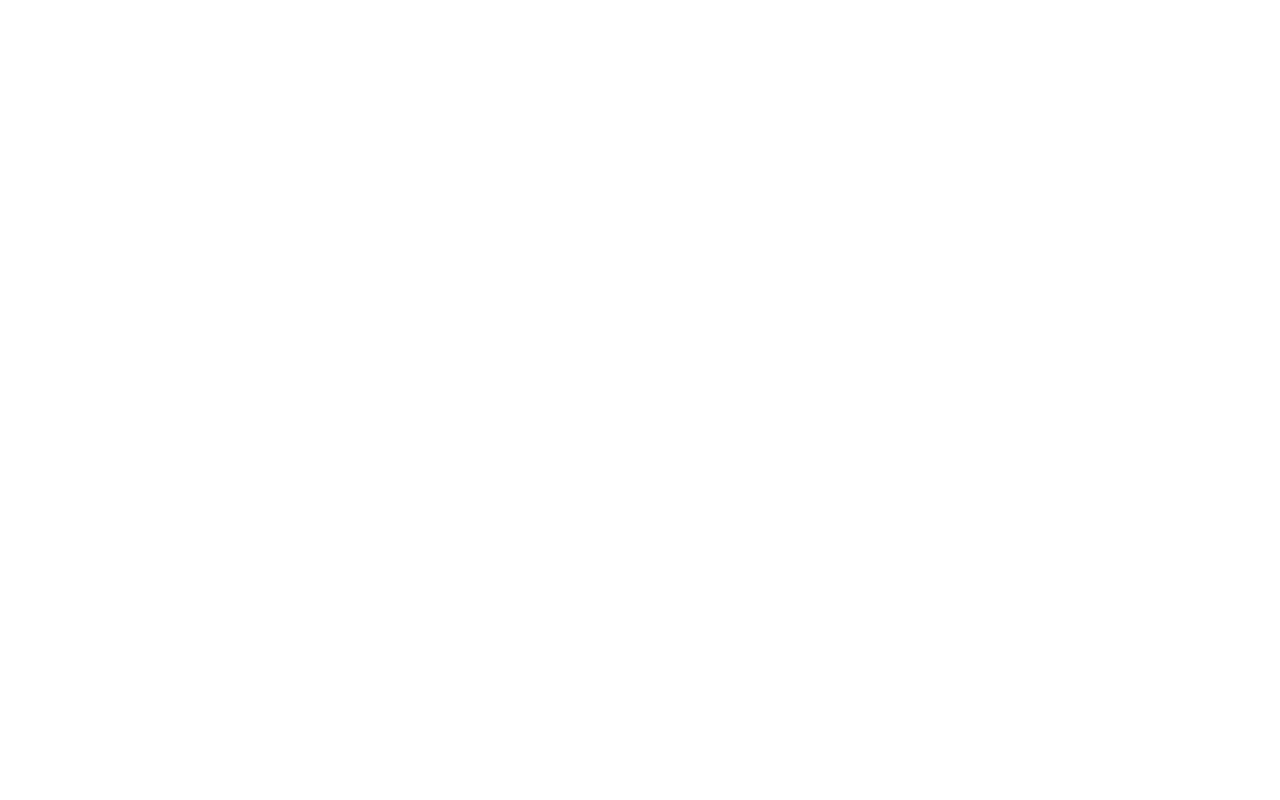
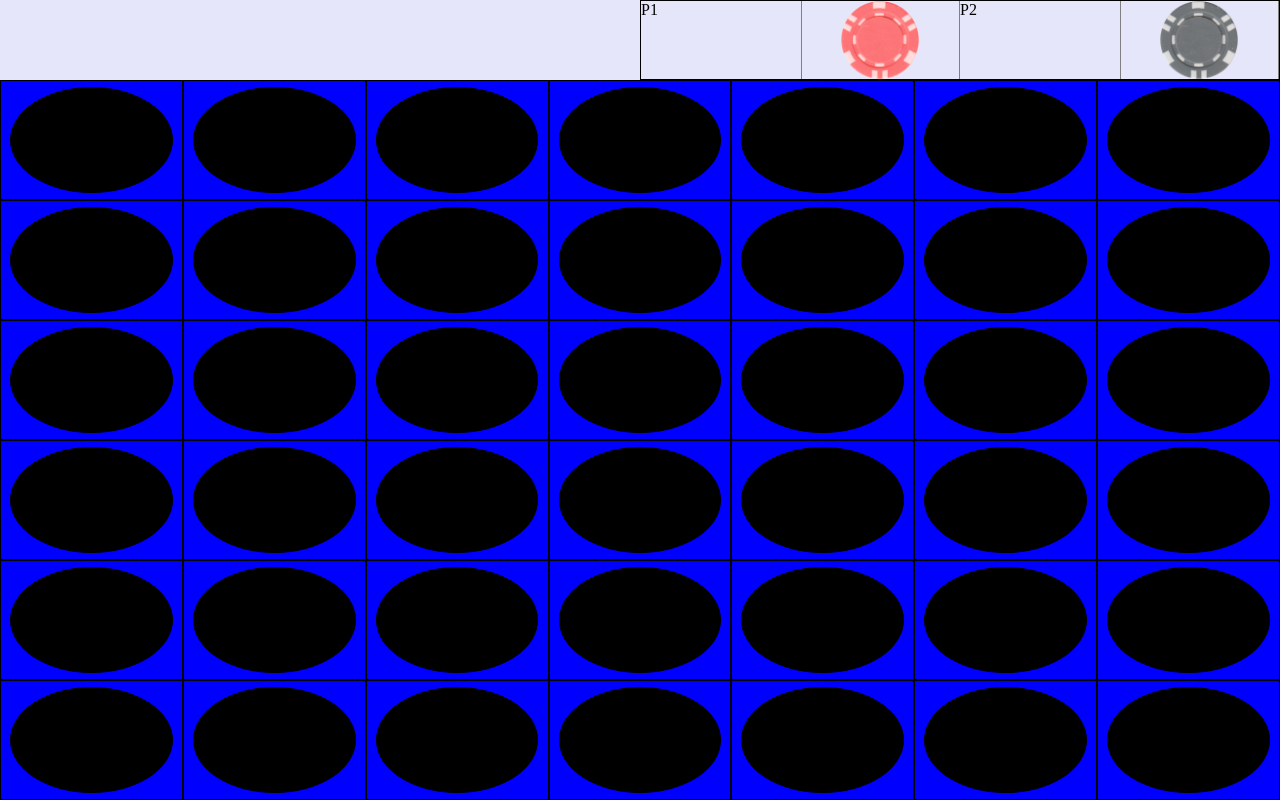
Before and after one commit to dpaschal-lf/connect4, a plain HTML site: page index.html in a window 1280 px wide. Drawn offline with nearby package versions, Linux system fonts and the light colour scheme.

Commit message:
player objects, styling, callbacks added player callbacks player objects and initial methods initial styling for game board and cells, as well as initial player objects player dom creation player toggling player display

```diff
--- a/chipcell.js
+++ b/chipcell.js
@@ -9,7 +9,9 @@ class ChipCell{
 			height: null,
 			width: null,
 			chipClass: 'chip',
-			cellClass: 'cell'
+			cellClass: 'cell',
+			getImageCallback: function(){},
+			clickCallback: function(){}
 		}
 		for(let key in defaults){
 			this[key] = options[key] !== undefined ? options[key] : defaults[key];
@@ -23,7 +25,7 @@ class ChipCell{
 				width: this.width
 			},
 			on:{
-				click: this.handleClick
+				click: this.handleClick.bind( this )
 			}
 		});
 		const chip = $("<div>",{
@@ -37,6 +39,11 @@ class ChipCell{
 		return cell;
 	}
 	handleClick(){
-		console.log('I got clicked', this);
+		console.log('CELL: I got clicked', event.currentTarget);
+		this.clickCallback( this );
+	}
+	mark(image){
+		$(this.domElements.chip).css('background-image', 'url('+image+')');
+		//this.domElements.chip.style.backgroundImage = 'url(images/bluechip.png)'
 	}
 }
--- a/connect4.js
+++ b/connect4.js
@@ -5,6 +5,8 @@
 class Connect4Game{
 	constructor(options){
 		this.gameCellArray = [];
+		this.playerArray = [];
+		this.currentPlayer = 0;
 		const defaults = {
 			gameArea : '',
 			playerArea : '',
@@ -13,7 +15,7 @@ class Connect4Game{
 			height: 6,
 			width: 7,
 			playerCount: 2,
-			playerTokens: ['images/bluechip.png','images/greenchip.png','images/cgreyhip.png','images/pinkchip.png']
+			playerTokens: ['images/bluechip.png','images/greenchip.png','images/greychip.png','images/pinkchip.png']
 		}
 		for(let key in defaults){
 			this[key] = options[key] || defaults[key];
@@ -27,6 +29,49 @@ class Connect4Game{
 		}
 		this.gameArea = $(this.gameArea);
 		this.playerArea = $(this.playerArea);
+
+		//TODO: modify this for dynamic player creation from landing page
+		this.addPlayer('P1', this.playerTokens.pop());
+		this.addPlayer('P2', this.playerTokens.pop());
+	}
+	addPlayer(name, token){
+		if(this.playerArray.length < this.playerCount){
+			const player = new Player(name, token);
+			const playerDom = player.render();
+			this.playerArea.append(playerDom);
+			this.playerArray.push(player);
+		}
+	}
+	getCurrentPlayerImage(){
+		const image = this.playerArray[this.currentPlayer].image;
+		return image;
+	}
+	cycleActivePlayer(){
+		if(++this.currentPlayer >= this.playerArray.length){
+			this.currentPlayer=0;
+		}
+		//es5 for loop
+		for( var i=0; i< this.playerArray.length; i++){
+			this.playerArray[i].makeInactive();
+		}
+		//es5.5 forEach with anon function
+		// this.playerArray.forEach( function( player){
+		// 	player.makeInactive();
+		// });
+		//es6 with fat arrow function
+		// this.playerArray.forEach( player => {
+		// 	player.makeInactive();
+		// })
+		this.playerArray[this.currentPlayer].makeActive();
+	}
+	getCurrentPlayer(){
+		return this.playerArray[this.currentPlayer];
+	}
+	handleCellClick( cell ){
+		console.log('GAME: a cell got clicked', cell);
+		var image = this.getCurrentPlayer().image;
+		cell.mark(image);
+		this.cycleActivePlayer();
 	}
 
 	render(){
@@ -43,7 +88,9 @@ class Connect4Game{
 					height: cellDimensions.height,
 					width: cellDimensions.width,
 					chipClass: this.chipClass,
-					cellClass: this.cellClass
+					cellClass: this.cellClass,
+					getImageCallback: this.getCurrentPlayerImage.bind(this),
+					clickCallback: this.handleCellClick.bind(this)
 				});
 				this.gameCellArray[row_index][col_index] = gameCell;
 				var chipCellDomElement = gameCell.render();
--- a/index.html
+++ b/index.html
@@ -12,11 +12,21 @@
 </head>
 <body>
 
-<header id="gameNav"></header>
+<header id="gameNav">
+	<aside id="playerInfo">
+<!-- 		<div class="playerDisplay active">
+			<div class="playerName">Dan</div>
+			<div class="playerImage"><img src="images/bluechip.png"></div>
+		</div>
+		<div class="playerDisplay">
+			<div class="playerName">Scott</div>
+			<div class="playerImage"><img src="images/pinkchip.png"></div>
+		</div> -->
+	</aside>
+</header>
 <section class="mainGame">
 	<main id="gameArea">
 	</main>
-	<aside id="playerInfo"></aside>
 </section>
 </body>
 </html>
--- a/main.js
+++ b/main.js
@@ -4,7 +4,6 @@ $(document).ready( initializeApp );
 
 let game = null;
 function initializeApp(){
-	debugger;
 	const configObject = {
 		gameArea : '#gameArea',
 		playerArea : document.getElementById('playerInfo'),
--- a/player.js
+++ b/player.js
@@ -1,6 +1,71 @@
 
 
 
-function Player(){
-
+function Player(name, avatar){
+	this.name = name;
+	this.image = avatar;
+	this.avatar = avatar;
+	this.domElements = {
+		container: null,
+		name: null,
+		imageContainer: null,
+		image: null
+	}
+	this.getName = function(){
+		return this.name;
+	}
+	this.setName = function( newName ){
+		if(typeof newName !=='string' || newName.length<1){
+			console.error('newname must be a string and be longer than 0');
+			return false;
+		}
+		this.domElements.name.innerText = newName;
+		this.name = newName;
+	}
+	Object.defineProperties(this, {
+		image: {
+			get: function(){
+				return this.avatar;
+			},
+			set: function( newAvatar ) {
+				if(typeof newName !=='string' || newName.length<1){
+					console.error('image must be a string and be longer than 0');
+					return false;
+				}
+				this.domElements.image.src = this.newAvatar;
+				avatar = this.newAvatar;
+			}
+		}
+	})
+	this.makeActive = function(){
+		this.domElements.container.addClass('active');
+		//this.domElements.container[0].classList.add('active')
+	}
+	this.makeInactive = function(){
+		this.domElements.container.removeClass('active');
+	}
+	this.render = function(){
+/*
+		<div class="playerDisplay active">
+			<div class="playerName">Dan</div>
+			<div class="playerImage"><img src="images/bluechip.png"></div>
+		</div>
+*/
+		this.domElements.container = $("<div>",{
+			'class': 'playerDisplay'
+		});
+		this.domElements.name = $("<div>",{
+			'class': 'playerName',
+			text: this.getName()
+		});
+		this.domElements.imageContainer = $("<div>",{
+			'class': 'playerImage',
+		});
+		this.domElements.image = $("<img>",{
+			'src': this.image
+		});
+		this.domElements.imageContainer.append(this.domElements.image);
+		this.domElements.container.append(this.domElements.name, this.domElements.imageContainer);
+		return this.domElements.container;
+	}
 }
--- a/style.css
+++ b/style.css
@@ -1 +1,75 @@
-style.css
+body{
+	margin: 0;
+	height: 100vh;
+	width: 100vw;
+}
+* {
+	box-sizing: border-box;
+}
+.mainGame{
+	height: 90%;
+}
+#gameArea{
+	height: 100%;
+}
+#gameNav{
+	height: 10%;
+	background-color: lavender;
+	position: relative;
+}
+/*player css*/
+#playerInfo{
+	position: absolute;
+	right: 0;
+	bottom: 0;
+	width: 50%;
+	height: 100%;
+	border: 1px solid black;
+}
+.playerDisplay{
+	height: 100%;
+	width: 50%;
+	float: left;
+}
+.playerName, .playerImage{
+	float: left;
+}
+.playerName{
+	width: 50%;
+}
+.playerDisplay{
+	height: 100%;
+}
+.playerImage{
+	border: 1px solid grey;
+	border-top: none;
+	border-bottom: none;
+	height: 100%;
+	width: 50%;
+	text-align: center;
+}
+#playerInfo .playerImage > img{
+	height: 100%;
+}
+#playerInfo .active{
+	background-color: yellow;
+}
+
+/* game cell css */
+.cell{
+	border: 1px solid black;
+	float: left;
+	position: relative;
+	background-color: blue;
+}
+.chip{
+	border: 1px solid black;
+	border-radius: 50%;
+	height: 90%;
+	width: 90%;
+	position: absolute;
+	left: 5%;
+	top: 5%;
+    background-size: cover;
+    background-color: black;
+}
```
Also changed, not shown: 1 other file.
